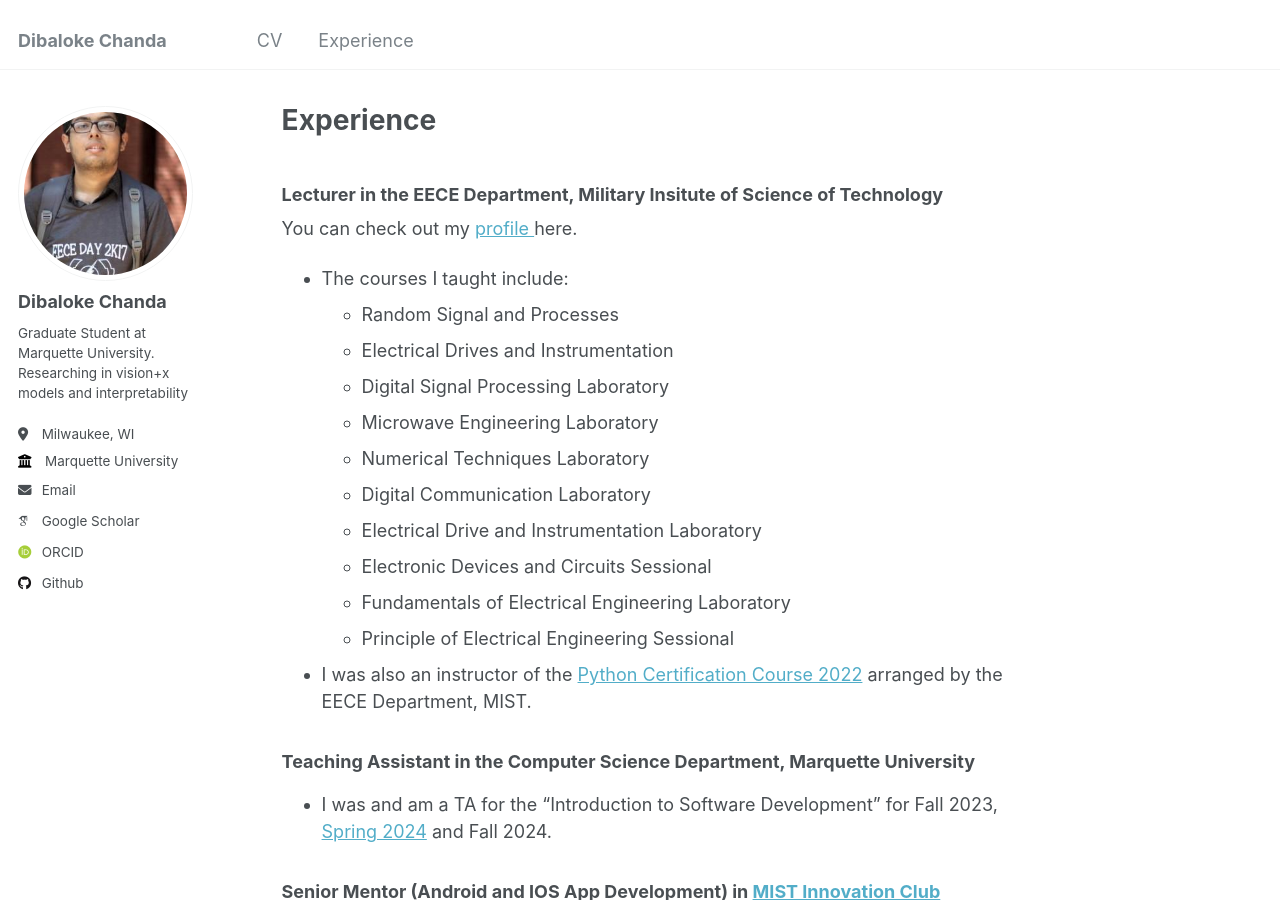
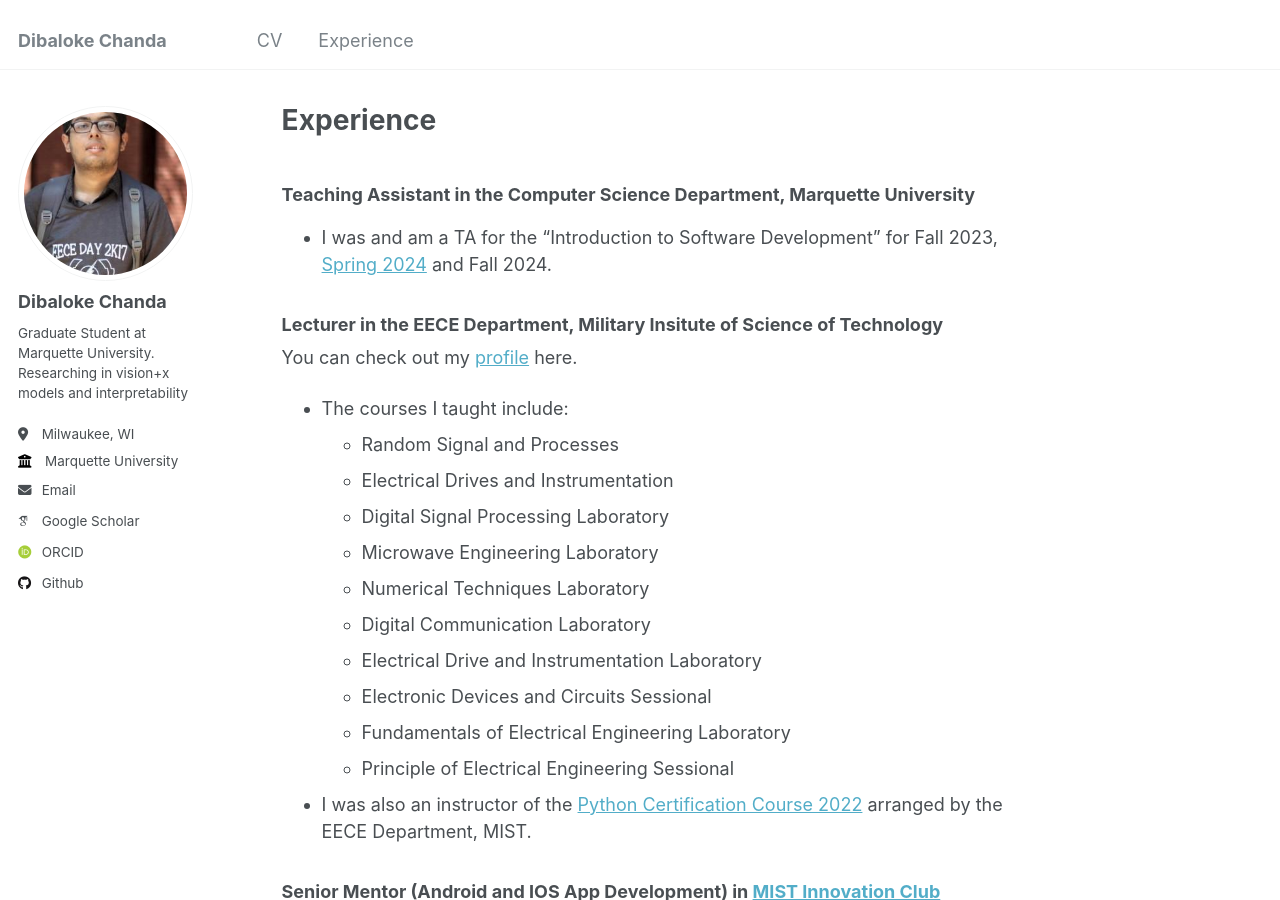
Before and after one commit to dibaloke/dibaloke.github.io, a Jekyll site: the page built from _pages/markdown.md, in a window 1280 px wide and 900 px high. Built offline with Jekyll 4.4.1, drawn with Linux system fonts in a browser that asks for light colours; some web fonts are replaced; part of the change alters nothing that is shown.

```diff
--- a/_pages/markdown.md
+++ b/_pages/markdown.md
@@ -6,8 +6,11 @@ redirect_from:
   - /md/
   - /markdown.html
 ---
+### Teaching Assistant in the Computer Science Department, Marquette University
+-  I was and am a TA for the "Introduction to Software Development" for Fall 2023, [Spring 2024](https://www.marquette.edu/computer-science/teaching-research-assistant-assignments.php) and Fall 2024.
+
 ### Lecturer in the EECE Department, Military Insitute of Science of Technology
-You can check out my <a href="https://mist.ac.bd/department/eece/facultyMembers/dibaloke_chanda-371" target="_blank">profile </a> here.
+You can check out my <a href="https://mist.ac.bd/department/eece/facultyMembers/dibaloke_chanda-371" target="_blank">profile</a> here.
 - The courses I taught include:
   - Random Signal and Processes
   - Electrical Drives and Instrumentation
@@ -22,9 +25,6 @@ You can check out my <a href="https://mist.ac.bd/department/eece/facultyMembers/
 
 - I was also an instructor of the <a href="https://eece.gitbook.io/python-certification-course-2022" target="_blank">Python Certification Course 2022</a>  arranged by the EECE Department, MIST.
 
-### Teaching Assistant in the Computer Science Department, Marquette University
--  I was and am a TA for the "Introduction to Software Development" for Fall 2023, [Spring 2024](https://www.marquette.edu/computer-science/teaching-research-assistant-assignments.php) and Fall 2024.
-
 ### Senior Mentor (Android and IOS App Development) in <a href="https://innovationclub.mist.ac.bd/" target="_blank">MIST Innovation Club</a>
 - In my undergrad, I designed a course called <a href="https://eece.gitbook.io/mist-innovation-club-flutter-course-1" target="_blank">Intermediate Dart</a>
   as part of introduction to Flutter framework. In the linked website, you will find recorded videos in my native language and code snippets.
```
